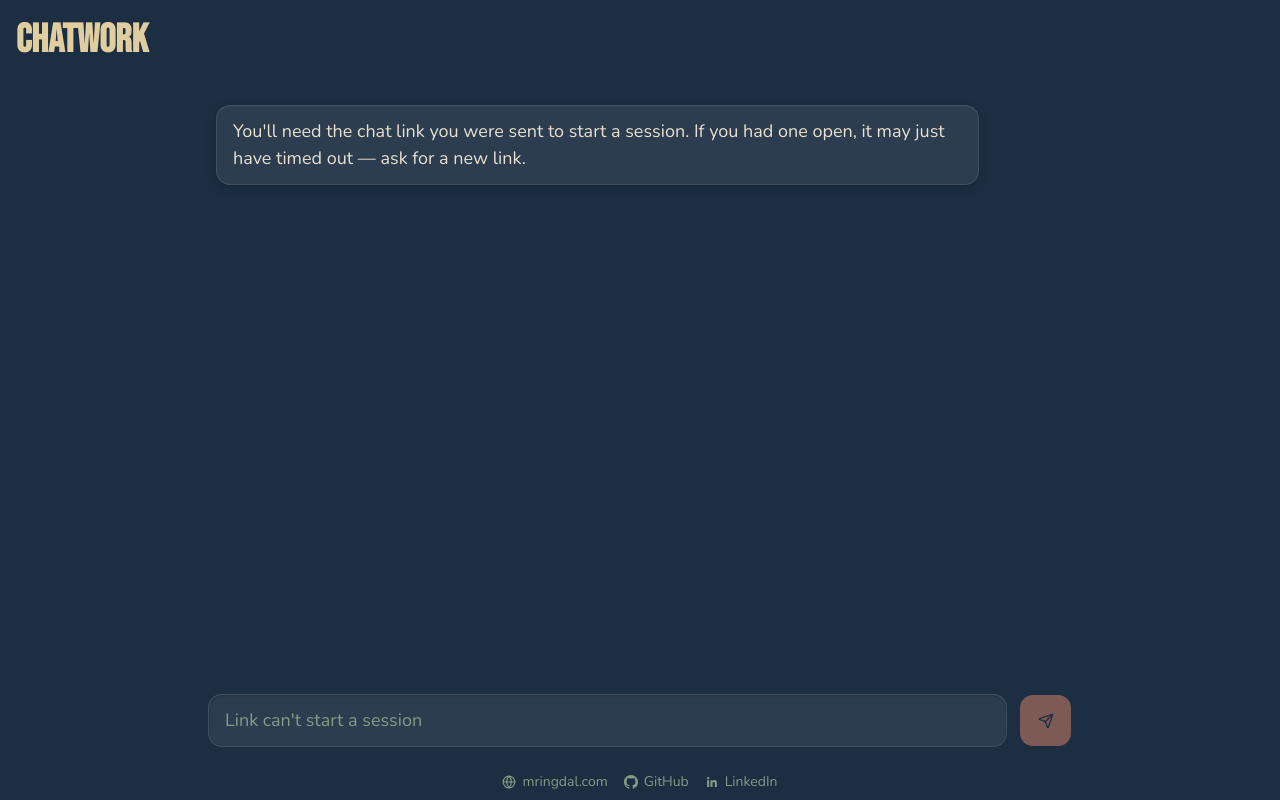
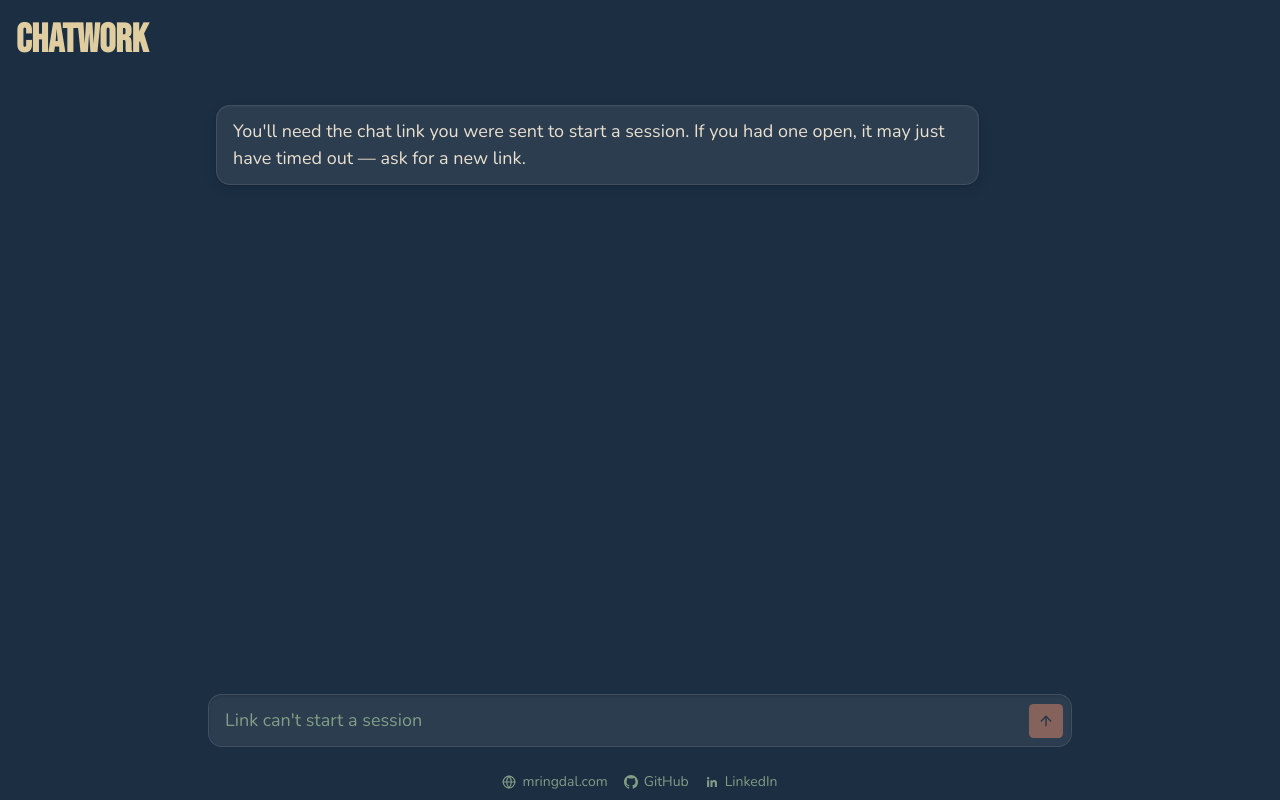
Before and after one commit to buzzgreyday/workchat, a Next.js app in the folder frontend/: page / in a window 1280 px wide. Built offline with nearby package versions, Linux system fonts and the light colour scheme; no server answers.

Commit message:
feat(frontend): the send button is an arrow up, inside the box the question is typed in

```diff
--- a/frontend/src/app/styles/chat.css
+++ b/frontend/src/app/styles/chat.css
@@ -326,8 +326,16 @@
 
   /* The `composer` part (EMBED.md): positioned and rounded like the field
      in it, so what a host draws on the box with ::before or ::after, at
-     `inset: 0` and `border-radius: inherit`, lies exactly on the field. */
+     `inset: 0` and `border-radius: inherit`, lies exactly on the field.
+
+     The send button sits inside it, at its end: smaller than a one-line
+     field and centred in its height, the same space round it below and to
+     the side. Held to the bottom corner, so a question that grows to more
+     lines grows away from it. Beside the field, as tall as it, it was the
+     heaviest thing in the window. */
   .composer-box {
+    --send-size: 2.25rem;
+    --send-inset: calc((var(--control-height) - var(--send-size)) / 2);
     position: relative;
     display: flex;
     flex: 1;
@@ -340,7 +348,8 @@
     flex: 1;
     min-height: var(--control-height);
     max-height: var(--composer-max);
-    padding: 0.75rem 1rem;
+    /* The right side keeps clear of the send button inside the box. */
+    padding: 0.75rem var(--control-height) 0.75rem 1rem;
     resize: none;
     border: 1px solid var(--chat-input-border);
     border-radius: var(--radius-control);
@@ -355,14 +364,14 @@
     color: var(--chat-input-placeholder);
   }
 
-  /* Room for the count, once there is one. */
+  /* Room for the count, once there is one, left of the send button. */
   .composer-field[data-counting] {
-    padding-right: 4rem;
+    padding-right: calc(var(--control-height) + 4rem);
   }
 
   .composer-count {
     position: absolute;
-    right: 0.75rem;
+    right: var(--control-height);
     bottom: 0.5rem;
     color: var(--chat-input-placeholder);
     font-size: 0.875rem;
@@ -444,8 +453,15 @@
   }
 
   .button-send {
-    width: var(--control-height);
-    height: var(--control-height);
+    position: absolute;
+    right: var(--send-inset);
+    bottom: var(--send-inset);
+    width: var(--send-size);
+    height: var(--send-size);
+    padding: 0;
+    /* The field's corner, less the space round the button: the two curves
+       run alongside each other. */
+    border-radius: calc(var(--radius-control) - var(--send-inset));
   }
 
   .button-wide {
--- a/frontend/src/components/chat/Input.tsx
+++ b/frontend/src/components/chat/Input.tsx
@@ -1,5 +1,5 @@
 import { useId } from "react";
-import { Send } from "lucide-react";
+import { ArrowUp } from "lucide-react";
 
 import { useControls } from "./ChatProvider";
 import { useAutoResize } from "@/hooks/useAutoResize";
@@ -69,9 +69,10 @@ export default function ChatInput() {
   return (
     <div className="composer">
       {/* A part (EMBED.md): the box the question is typed in, exactly the
-          field's size, for a host page to draw on — a ring, a glow — with
-          CSS of its own. The box rather than the field, because a textarea
-          takes no ::before or ::after to draw with. */}
+          field's size, with the send button inside it, for a host page to
+          draw on — a ring, a glow — with CSS of its own. The box rather than
+          the field, because a textarea takes no ::before or ::after to draw
+          with. */}
       <div className="composer-box" part="composer">
         <textarea
           // A textarea rather than an input: a question worth asking a CV often
@@ -128,7 +129,6 @@ export default function ChatInput() {
             {input.length} / {MAX_MESSAGE_CHARS}
           </span>
         )}
-      </div>
 
         <button
           type="button"
@@ -147,8 +147,12 @@ export default function ChatInput() {
           // circle, say — where its colours are already variables.
           part="send"
         >
-        <Send size={18} />
+          {/* Up, into the conversation, as the button to its end points down
+              to the latest: one pair. A paper plane was first, the most
+              familiar send there is, and the least of a set with anything. */}
+          <ArrowUp size={18} aria-hidden="true" />
         </button>
+      </div>
     </div>
   );
 }
```
Also changed, not shown: 2 other files (tests, documents, lock files or other folders). Lines whose indentation alone changed are shown as unchanged.
